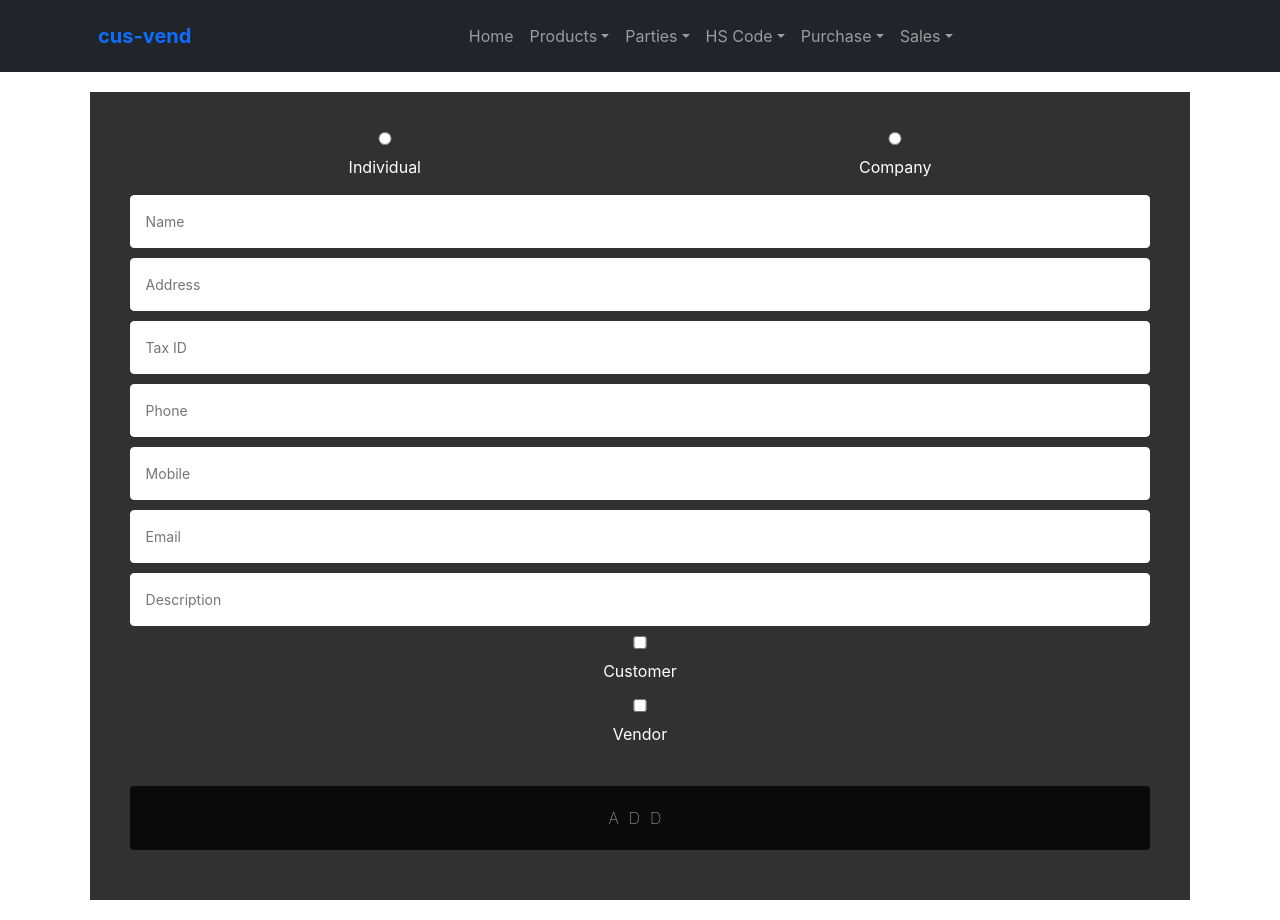
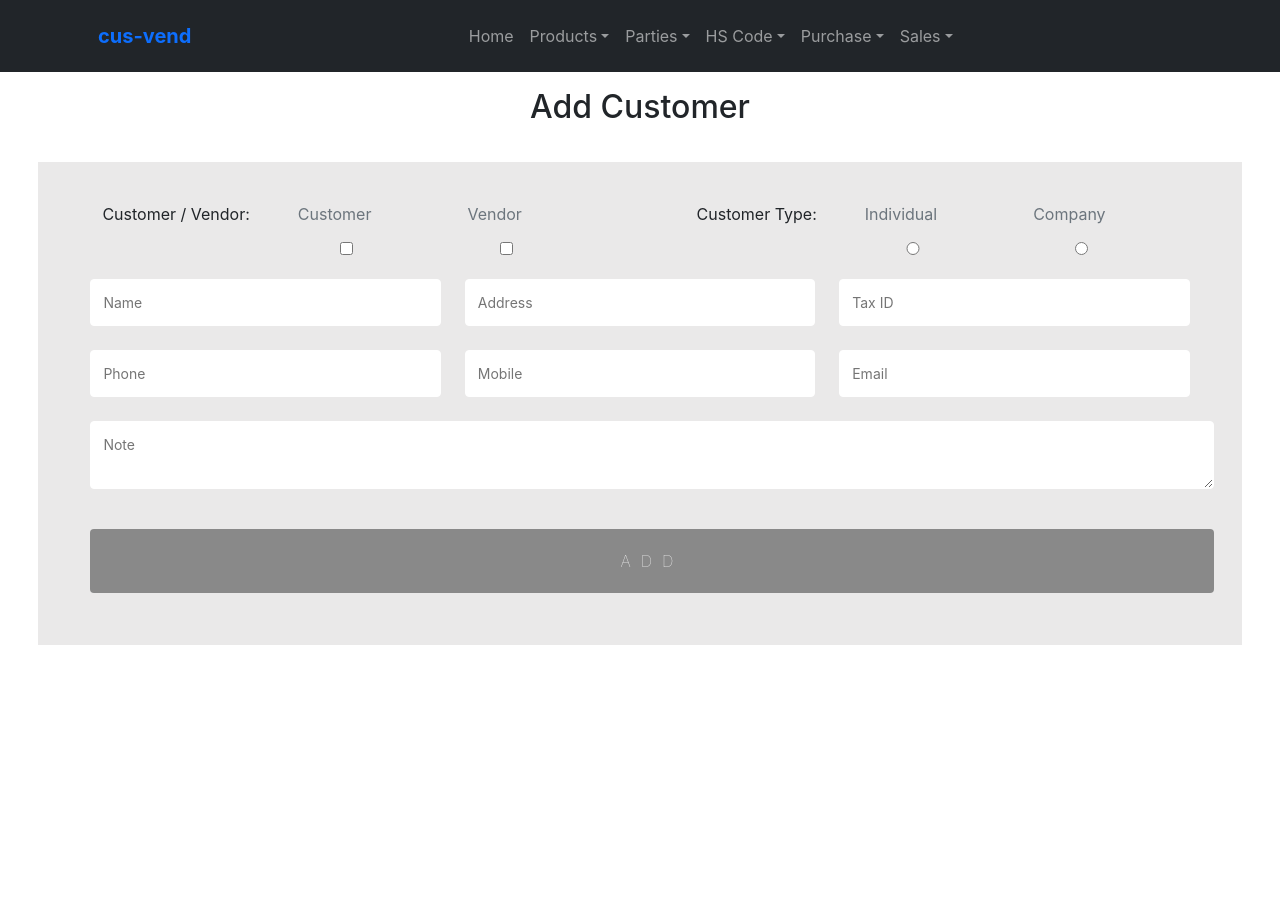
Before and after one commit to TakiKauser/customer-vendor-app, a React (Create React App) app: page /customer in a window 1280 px wide. After the commit the page ends 800 px from the top, so only its background shows below. Built offline with nearby package versions, Linux system fonts and the light colour scheme.

Commit message:
customer-vendor

```diff
--- a/src/components/Shared/Customer/Customer.js
+++ b/src/components/Shared/Customer/Customer.js
@@ -1,15 +1,14 @@
 import React, { useState } from 'react';
 import { useForm } from 'react-hook-form';
-import './Customer.css';
-
-
 
 const Customer = () => {
+    const { register, handleSubmit, reset, formState: { errors } } = useForm();
+    // const onSubmit = data => console.log(data);
+    console.log(errors);
+
     const [is_customer, setIsCustomer] = useState(false);
     const [is_vendor, setIsVendor] = useState(false);
-    const { register, handleSubmit, reset, setValue, formState: { errors } } = useForm();
-    // const onSubmit = data => console.log(data);
-    console.log(errors);
+
     const onSubmit = data => {
         const url = `https://vatdj.herokuapp.com/parties/list/`;
         fetch(url, {
@@ -23,102 +22,58 @@ const Customer = () => {
             .then(result => {
                 console.log(result);
                 if (result.insertedId) {
-                    alert("Party is added successfully.");
+                    alert("Parties item is added successfully.");
                     reset();
                 }
             });
-        console.log(data);
+        console.log("data", data);
     };
+
     return (
         <div className="d-flex flex-column">
-
-            <form onSubmit={handleSubmit(onSubmit)} className="CusVend">
-                <div className="d-flex justify-content-around">
+            <h2 className="my-3">Add Customer</h2>
+            <form onSubmit={handleSubmit(onSubmit)} className="purchase-form">
+                <div className="">
+                    <div className="text-secondary d-flex ms-3 me-5 d-flex justify-content-between">
+                        <div className="d-flex">
                             <div>
-                        <input {...register("customer_type", { required: true })} type="radio" value="individual" />
-                        <p className="text-white">Individual</p>
+                                <p className="text-dark ms-2">Customer / Vendor: </p>
                             </div>
                             <div>
-                        <input {...register("customer_type", { required: true })} type="radio" value="company" />
-                        <p className="text-white">Company</p>
+                                <p className="mx-5">Customer</p>
+                                <input type="checkbox" placeholder="Customer" {...register("is_customer", { required: false })} value={`${!is_customer}`} />
+                            </div>
+                            <div>
+                                <p className="mx-5">Vendor</p>
+                                <input type="checkbox" placeholder="Vendor" {...register("is_vendor", { required: false })} value={`${!is_vendor}`} />
                             </div>
                         </div>
-
+                        <div className="d-flex justify-content-between text-secondary ms-5">
+                            <div>
+                                <p className="text-dark ms-5">Customer Type: </p>
+                            </div>
+                            <div>
+                                <p className="mx-5">Individual</p>
+                                <input {...register("customer_type", { required: true })} type="radio" value="individual" />
+                            </div>
+                            <div>
+                                <p className="mx-5">Company</p>
+                                <input {...register("customer_type", { required: true })} type="radio" value="company" />
+                            </div>
+                        </div>
+                    </div>
+                    <div className="d-flex">
                         <input type="text" placeholder="Name" {...register("name", { required: true, maxLength: 100 })} />
                         <input type="text" placeholder="Address" {...register("address", { required: true, maxLength: 100 })} />
                         <input type="text" placeholder="Tax ID" {...register("Tax_ID", { required: true, maxLength: 100 })} />
+                    </div>
+                    <div className="d-flex">
                         <input type="tel" placeholder="Phone" {...register("phone", { required: true, minLength: 6, maxLength: 12 })} />
                         <input type="tel" placeholder="Mobile" {...register("mobile", { required: true, minLength: 6, maxLength: 12 })} />
-                <input type="email" placeholder="Email" {...register("email", { required: true, maxLength: 100 })} />
-                <input type="text" placeholder="Description" {...register("description", { required: true, maxLength: 200 })} />
-
-                {/* <select {...register("tags", { required: true })}>
-                    <option onClick={() => {
-                        setIsCustomer(true);
-                    }} >
-                        Customer
-                    </option>
-
-                    <option onClick={() => {
-                        setIsVendor(true);
-                    }} >
-                        Vendor
-                    </option> */}
-                {/* <option value="paymentMethods">Payment Methods</option> */}
-                {/* </select> */}
-
-                {/* <label htmlFor="customer" className="text-white">
-                    <input
-                        {...register("is_customer")}
-                        type="radio"
-                        name="Customer"
-                        onClick={() => setIsCustomer(true)}
-                        // value={`${is_customer}`}
-                        // setValue={() => setIsCustomer(false)}
-                        id="customer"
-                    />
-                    Customer
-                </label>
-
-                <label htmlFor="vendor" className="text-white">
-                    <input
-                        {...register("is_vendor")}
-                        type="radio"
-                        name="Vendor"
-                        onClick={() => setIsVendor(true)}
-                        // value= {`${is_vendor}`}
-                        setValue={`${is_vendor}`}
-                        id="vendor"
-                    />
-                    Vendor
-                </label> */}
-
-                {/* <div className="d-flex justify-content-center mt-3">
-                    <div class="form-check me-5">
-                        <input className="form-check-input" type="radio" name="flexRadioDefault" id="flexRadioDefault1" checked>
-                        </input>
-                        <label className="form-check-label text-white" for="flexRadioDefault1">
-                            Customer
-                        </label>
+                        <input type="email" placeholder="Email" {...register("Email", { required: true, maxLength: 100 })} />
                     </div>
-                    <div className="form-check ">
-                        <input className="form-check-input" type="radio" name="flexRadioDefault" id="flexRadioDefault2" >
-                        </input>
-                        <label className="form-check-label text-white" for="flexRadioDefault2">
-                            Vendor
-                        </label>
+                    <textarea placeholder="Note" {...register("Note", { required: true })} />
                 </div>
-                </div> */}
-
-                {/* <input {...register("is_customer", { required: false })} type="radio" value={`${Boolean("true")}`} onClick={() => setIsCustomer(true)} />
-                <input {...register("is_vendor", { required: false })} type="radio" value={`${Boolean("true")}`} onClick={() => setIsVendor(true)} /> */}
-
-                <input type="checkbox" placeholder="Customer" {...register("is_customer", { required: false })} value={`${!is_customer}`} />
-                <p className="text-white">Customer</p>
-                <input type="checkbox" placeholder="Vendor" {...register("is_vendor", { required: false })} value={`${!is_vendor}`} />
-                <p className="text-white">Vendor</p>
-
-
                 <input type="submit" value="Add" />
             </form>
         </div>
```
Also changed, not shown: src/components/Shared/Vendor/Vendor.js. Lines whose indentation alone changed are shown as unchanged.
